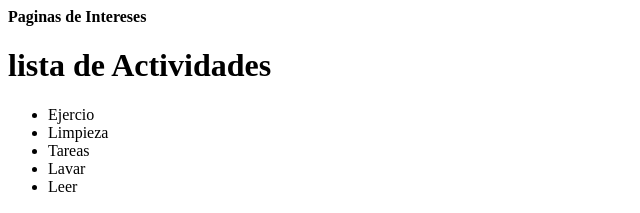
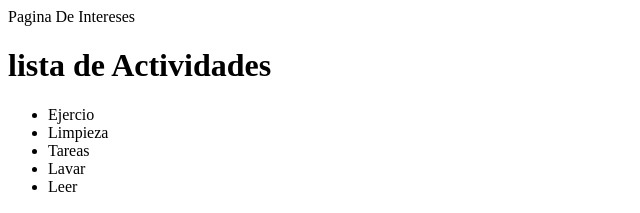
Before and after one commit to jackjaegar37-sudo/Pagina-de-Intereses, a plain HTML site: page index.html in a window 1280 px wide. Shown: the top 213 px of the page, 0-640 px from the left. Drawn offline with Linux system fonts and the light colour scheme.

Commit message:
Update index.html

```diff
--- a/index.html
+++ b/index.html
@@ -1,7 +1,7 @@
 <Doctype html>
   <html>
     <head>
-      <tittle> <strong>Paginas de </strong> <strong>Intereses</strong> </tittle>
+      <tittle>Pagina De Intereses </tittle>
       <!--es una lista de actividades-->
     <h1>lista de Actividades</h1>
       <ul>
```
